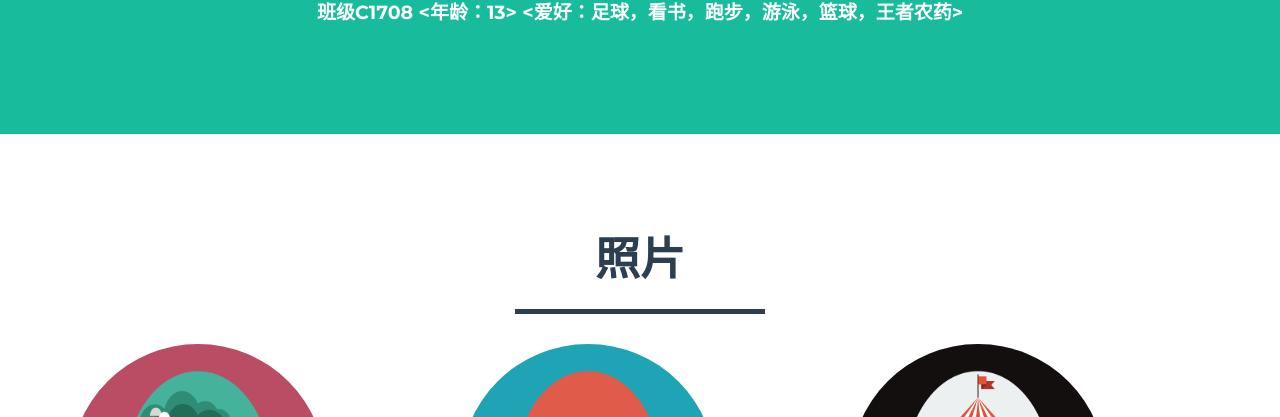
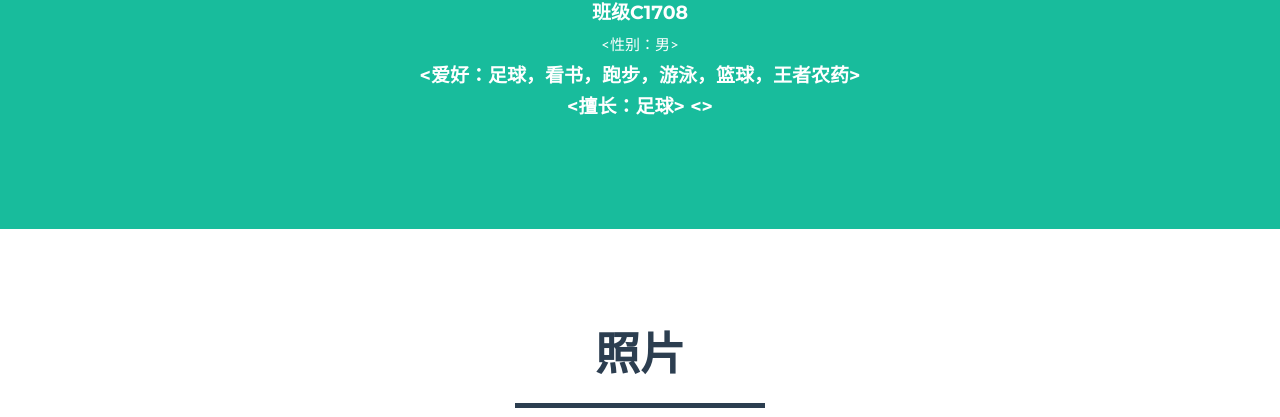
Before and after one commit to guoguoKing/home, a plain HTML site: page index.html in a window 1280 px wide. Shown: the part 683-1100 px from the top of the page. Drawn offline with nearby package versions, Linux system fonts and the light colour scheme.

Commit message:
Update index.html

```diff
--- a/index.html
+++ b/index.html
@@ -79,9 +79,12 @@
                         <span class="name">吴继平</span>
                         <hr class="star-light">
                         <span class="skills">游戏天王</span>
-                        <h4>班级c1708
-                 <年龄：13>
-                 <爱好：足球，看书，跑步，游泳，篮球，王者农药>
+                        <h4>班级c1708</h4>
+                 <h4<年龄：13></h4>
+                 <性别：男>
+                 <h4><爱好：足球，看书，跑步，游泳，篮球，王者农药></h4>
+                 <h4><擅长：足球>
+                 <>
                     </div>
 
                 </div>
```
